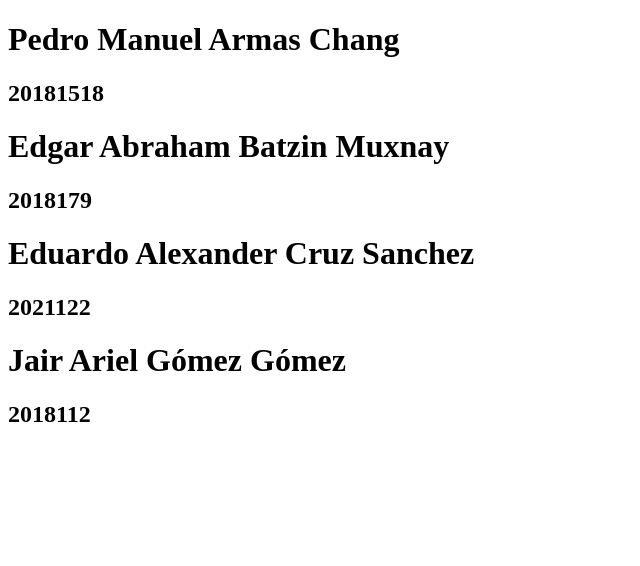
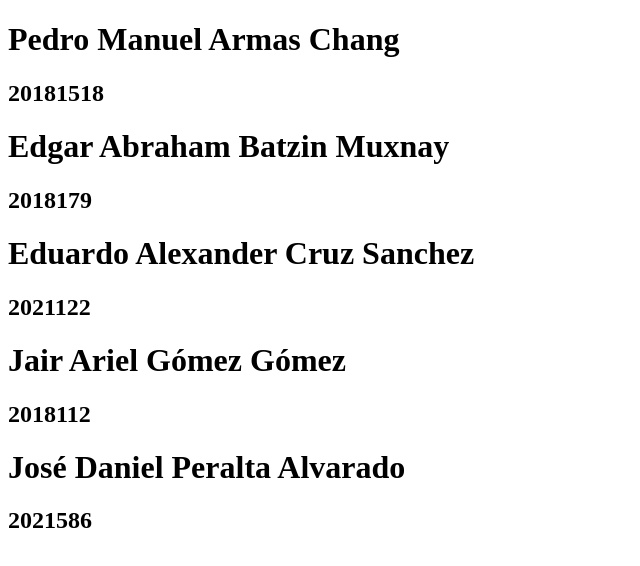
Before and after one commit to pedroarmas24/IN5AM2022, a plain HTML site: page index.html in a window 1280 px wide. Shown: the whole page, without its empty margins (0-640 px from the left). Drawn offline with Linux system fonts and the light colour scheme.

Commit message:
Se agregó Nombre y Apellido

```diff
--- a/index.html
+++ b/index.html
@@ -15,5 +15,7 @@
     <h2>2021122</h2>
     <h1>Jair Ariel Gómez Gómez</h1>
     <h2>2018112</h2>
+    <H1>José Daniel Peralta Alvarado</H1>
+    <h2>2021586</h2>
 </body>
 </html>
```
